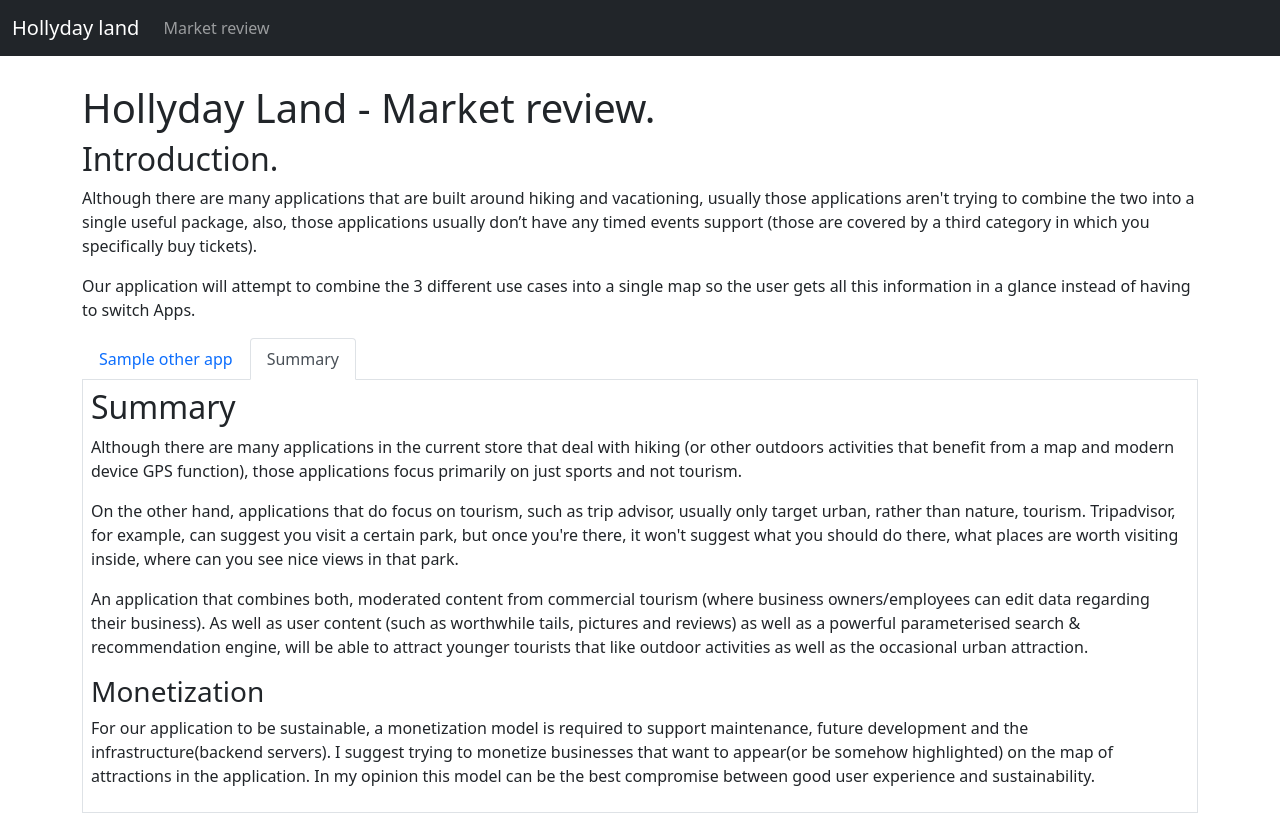
After one commit to Yana1994ya/hland_django, a Django app: template market_review/templates/market_review/summary.html in a window 1280 px wide. The commit adds this page. Run offline with Django 3.2, Linux system fonts and the light colour scheme; the template is opened without the code that fills it: most values are stand-ins (such as "Sample title", 1, 10 or a date in 2020); parts of the project's set-up code (start-up, migrations or seed data) failed here and were passed over.

Commit message:
Summary page.

```diff
--- /dev/null
+++ b/market_review/templates/market_review/introduction.html
@@ -0,0 +1,16 @@
+<h1 class="pt-1">Hollyday Land - Market review.</h1>
+<h2>Introduction.</h2>
+<p>
+    Although there are many applications that are built around hiking and vacationing, usually those
+    applications aren't
+    trying to combine the two into a single useful package, also, those applications usually don’t
+    have any
+    timed events
+    support (those are covered by a third category in which you specifically buy tickets).
+</p>
+<p>
+    Our application will attempt to combine the 3 different use cases into a single map so the user
+    gets all
+    this
+    information in a glance instead of having to switch Apps.
+</p>
--- /dev/null
+++ b/market_review/templates/market_review/summary.html
@@ -0,0 +1,56 @@
+{% extends "base.html" %}
+{% load md thumb %}
+
+{% block title %}Market review - Summary{% endblock %}
+
+{% block body %}
+    {% include "market_review/introduction.html" %}
+
+    <ul class="nav nav-tabs d-print-none">
+        {% for app in applications %}
+            <li class="nav-item">
+                <a class="nav-link" href="{% url "application" app_id=app.slug %}">
+                    {{ app.short_name }}
+                </a>
+            </li>
+        {% endfor %}
+        <li class="nav-item">
+            <a
+                    class="nav-link active"
+                    aria-current="page"
+                    href="{% url "market_review_summary" %}">
+                Summary
+            </a>
+        </li>
+    </ul>
+
+    <div class="application p-2 border-bottom border-start border-end">
+        <h2>Summary</h2>
+        <p>
+            Although there are many applications in the current store that deal with hiking
+            (or other outdoors activities that benefit from a map and modern device GPS function),
+            those applications focus primarily on just sports and not tourism.
+        </p>
+        <p>
+            On the other hand, applications that do focus on tourism, such as trip advisor, usually
+            only target urban, rather than nature, tourism. Tripadvisor, for example, can suggest you
+            visit a certain park, but once you're there, it won't suggest what you should do there,
+            what places are worth visiting inside, where can you see nice views in that park.
+        </p>
+        <p>
+            An application that combines both, moderated content from commercial tourism (where
+            business owners/employees can edit data regarding their business). As well as user content
+            (such as worthwhile tails, pictures and reviews) as well as a powerful parameterised
+            search & recommendation engine, will be able to attract younger tourists that like
+            outdoor activities as well as the occasional urban attraction.
+        </p>
+        <h3>Monetization</h3>
+        <p>
+            For our application to be sustainable, a monetization model is required to support
+            maintenance, future development and the infrastructure(backend servers). I suggest
+            trying to monetize businesses that want to appear(or be somehow highlighted) on the
+            map of attractions in the application. In my opinion this model can be the best
+            compromise between good user experience and sustainability.
+        </p>
+    </div>
+{% endblock %}
--- a/market_review/urls.py
+++ b/market_review/urls.py
@@ -7,5 +7,6 @@ urlpatterns = [
     path('app/<str:app_id>', views.application_page, name="application"),
     path('app/<str:app_id>/logo', views.upload_logo, name="upload_logo"),
     path('app/<str:app_id>/features/<str:feature_slug>', views.feature_images,
-         name="feature_images")
+         name="feature_images"),
+    path('summary', views.summary, name="market_review_summary"),
 ]
```
Also changed, not shown: market_review/features.py (+17 -5 lines), market_review/templates/market_review/application.html (+6 -17 lines), market_review/templates/market_review/feature_images.html (+10 -2 lines), market_review/templatetags/thumb.py (+6 -53 lines), market_review/thumb_gen.py (added, +50 -0 lines), market_review/views.py (+32 -1 lines).
